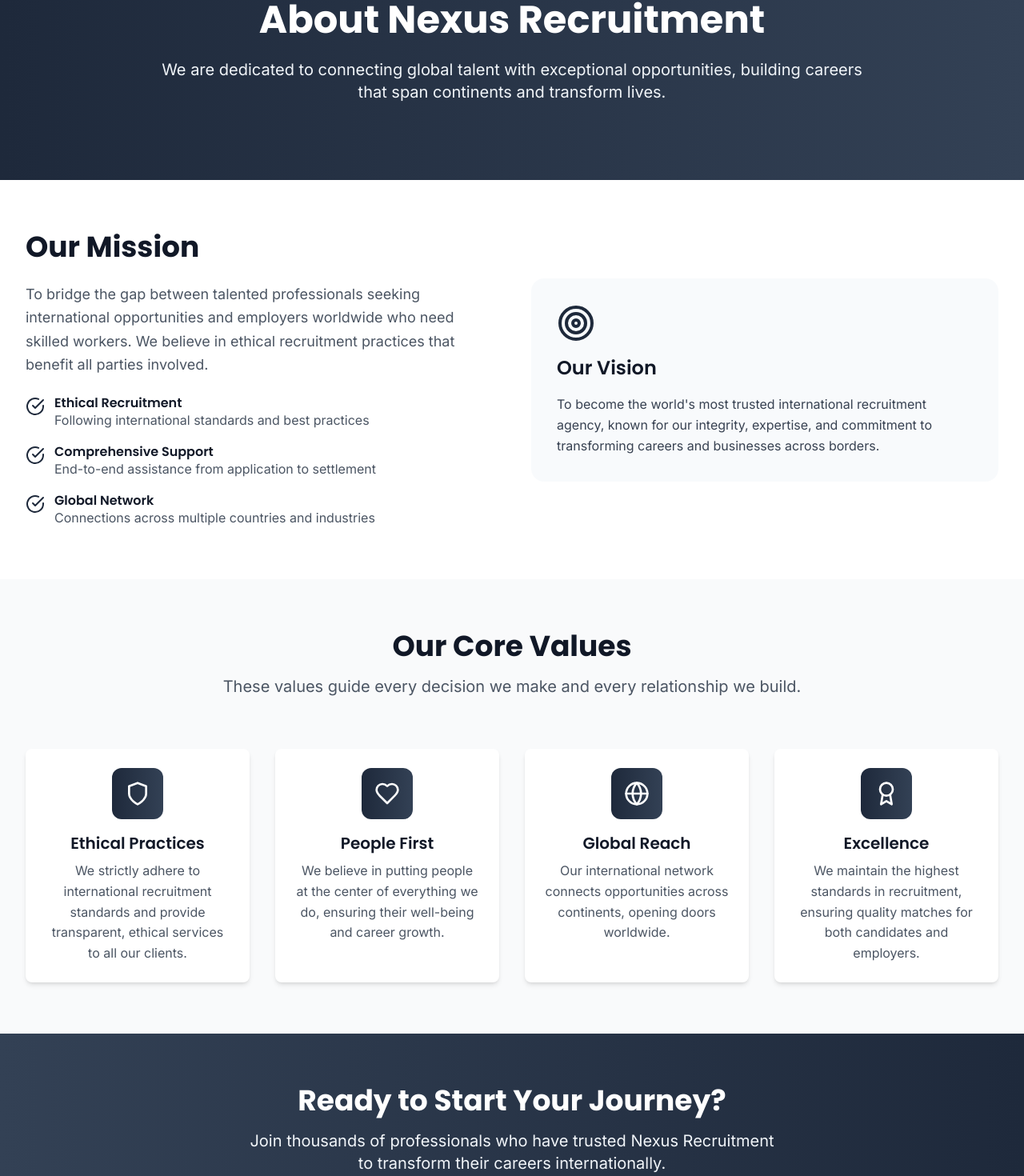
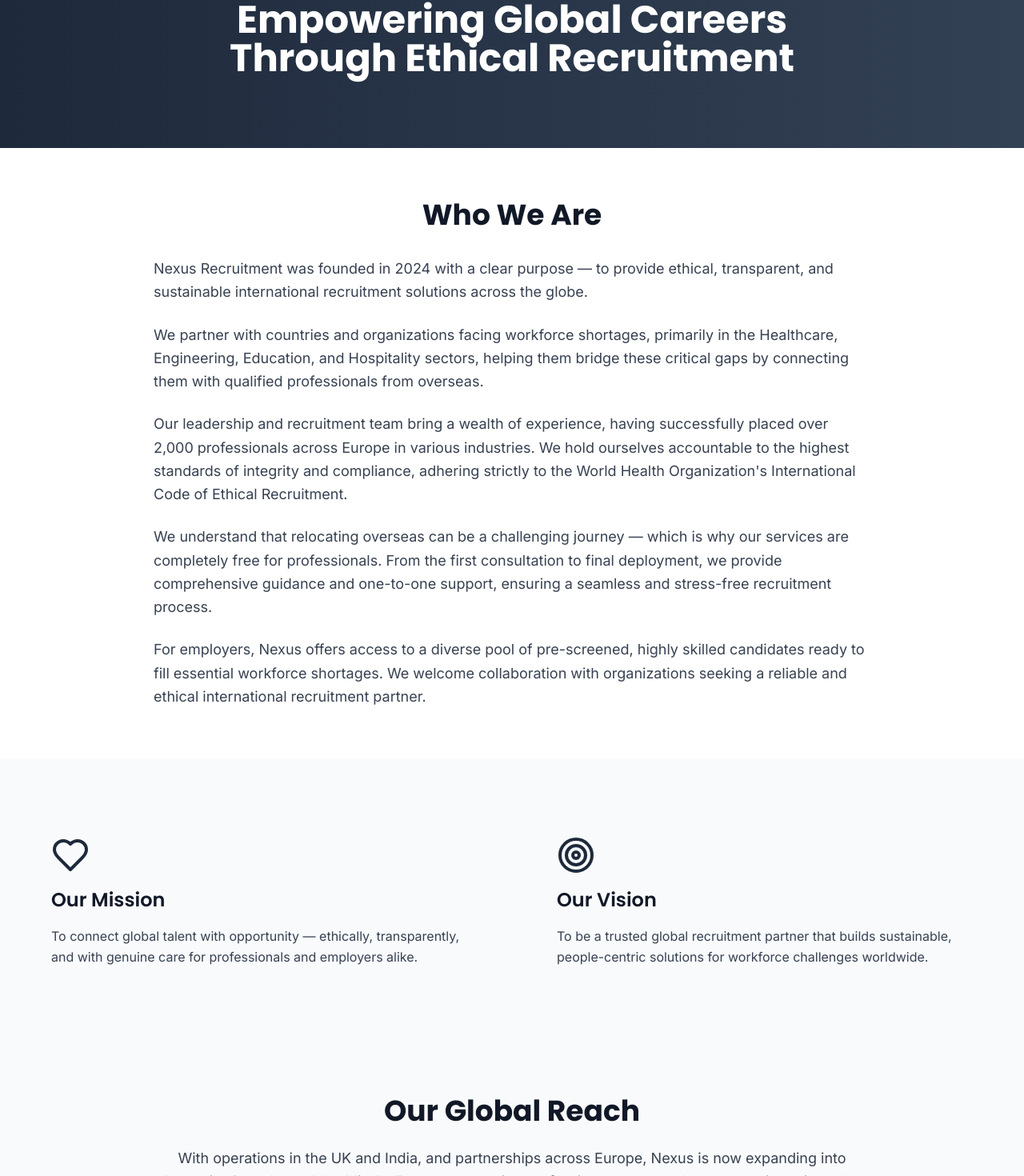
Before and after one commit to eddierock1994/AEF-UK, a React (Vite) app: page /about in a window 1280 px wide. Shown: the part 143-1613 px from the top of the page at 80% size. Built offline with nearby package versions, Linux system fonts and the light colour scheme.

Commit message:
Adding content

```diff
--- a/src/components/Footer.jsx
+++ b/src/components/Footer.jsx
@@ -134,7 +134,7 @@
                   <social.icon className="h-5 w-5" />
                 </a>
               ))}
-            </div>
+          </div>
             <div className="text-center md:text-right">
               <p className="text-gray-400 text-sm">
                 © {currentYear} {import.meta.env.COMPANY_NAME} Recruitment Solutions. All rights reserved.
--- a/src/pages/About.jsx
+++ b/src/pages/About.jsx
@@ -18,24 +18,24 @@
 const About = () => {
   const values = [
     {
+      icon: CheckCircle,
+      title: 'Integrity',
+      description: 'We uphold fairness, honesty, and transparency in everything we do.'
+    },
+    {
       icon: Shield,
-      title: 'Ethical Practices',
-      description: 'We strictly adhere to international recruitment standards and provide transparent, ethical services to all our clients.'
+      title: 'Accountability',
+      description: 'We take ownership of every placement and every promise.'
     },
     {
       icon: Heart,
-      title: 'People First',
-      description: 'We believe in putting people at the center of everything we do, ensuring their well-being and career growth.'
-    },
-    {
-      icon: Globe,
-      title: 'Global Reach',
-      description: 'Our international network connects opportunities across continents, opening doors worldwide.'
+      title: 'Empathy',
+      description: 'We understand the hopes, challenges, and aspirations behind every career move.'
     },
     {
       icon: Award,
       title: 'Excellence',
-      description: 'We maintain the highest standards in recruitment, ensuring quality matches for both candidates and employers.'
+      description: 'We continuously strive to exceed expectations for both professionals and employers.'
     }
   ]
 
@@ -106,78 +106,100 @@
         <div className="container-max">
           <div className="max-w-4xl mx-auto text-center">
             <h1 className="text-4xl md:text-5xl font-heading font-bold mb-6">
-              About {import.meta.env.COMPANY_NAME} Recruitment
+              Empowering Global Careers Through Ethical Recruitment
             </h1>
-            <p className="text-xl mb-8 text-primary-100">
-              We are dedicated to connecting global talent with exceptional opportunities,
-              building careers that span continents and transform lives.
+          </div>
+        </div>
+      </section>
+
+      {/* Who We Are */}
+      <section className="section-padding bg-white">
+        <div className="container-max">
+          <div className="max-w-4xl mx-auto">
+            <h2 className="text-3xl md:text-4xl font-heading font-bold text-gray-900 mb-8 text-center">
+              Who We Are
+            </h2>
+            <div className="space-y-6 text-lg text-gray-700 leading-relaxed">
+              <p>
+                Nexus Recruitment was founded in 2024 with a clear purpose — to provide ethical,
+                transparent, and sustainable international recruitment solutions across the globe.
+              </p>
+              <p>
+                We partner with countries and organizations facing workforce shortages, primarily in the
+                Healthcare, Engineering, Education, and Hospitality sectors, helping them bridge these
+                critical gaps by connecting them with qualified professionals from overseas.
+              </p>
+              <p>
+                Our leadership and recruitment team bring a wealth of experience, having successfully placed
+                over 2,000 professionals across Europe in various industries. We hold ourselves accountable
+                to the highest standards of integrity and compliance, adhering strictly to the World Health
+                Organization's International Code of Ethical Recruitment.
+              </p>
+              <p>
+                We understand that relocating overseas can be a challenging journey — which is why our
+                services are completely free for professionals. From the first consultation to final deployment,
+                we provide comprehensive guidance and one-to-one support, ensuring a seamless and
+                stress-free recruitment process.
+              </p>
+              <p>
+                For employers, Nexus offers access to a diverse pool of pre-screened, highly skilled
+                candidates ready to fill essential workforce shortages. We welcome collaboration with
+                organizations seeking a reliable and ethical international recruitment partner.
+              </p>
+            </div>
+          </div>
+        </div>
+      </section>
+
+      {/* Mission & Vision */}
+      <section className="section-padding bg-gray-50">
+        <div className="container-max">
+          <div className="grid grid-cols-1 lg:grid-cols-2 gap-12 items-stretch">
+            <div className="bg-gradient-to-br from-primary-50 to-accent-50 rounded-2xl p-8">
+              <Heart className="h-12 w-12 text-primary-600 mb-4" />
+              <h2 className="text-2xl font-semibold text-gray-900 mb-4">
+                Our Mission
+              </h2>
+              <p className="text-gray-700 leading-relaxed">
+                To connect global talent with opportunity — ethically, transparently, and with
+                genuine care for professionals and employers alike.
+              </p>
+            </div>
+            <div className="bg-gradient-to-br from-primary-50 to-accent-50 rounded-2xl p-8">
+              <Target className="h-12 w-12 text-primary-600 mb-4" />
+              <h2 className="text-2xl font-semibold text-gray-900 mb-4">Our Vision</h2>
+              <p className="text-gray-700 leading-relaxed">
+                To be a trusted global recruitment partner that builds sustainable, people-centric
+                solutions for workforce challenges worldwide.
+              </p>
+            </div>
+          </div>
+        </div>
+      </section>
+
+      {/* Global Reach */}
+      <section className="section-padding bg-gray-50">
+        <div className="container-max">
+          <div className="max-w-4xl mx-auto text-center">
+            <h2 className="text-3xl md:text-4xl font-heading font-bold text-gray-900 mb-6">
+              Our Global Reach
+            </h2>
+            <p className="text-lg text-gray-700 leading-relaxed">
+              With operations in the UK and India, and partnerships across Europe, Nexus is now
+              expanding into Australia, Canada, and the Middle East — connecting professionals to
+              trusted employers in regions that need their expertise most.
             </p>
           </div>
         </div>
       </section>
 
-      {/* Mission & Vision */}
+      {/* Values */}
       <section className="section-padding bg-white">
-        <div className="container-max">
-          <div className="grid grid-cols-1 lg:grid-cols-2 gap-12 items-center">
-            <div>
-              <h2 className="text-3xl md:text-4xl font-heading font-bold text-gray-900 mb-6">
-                Our Mission
-              </h2>
-              <p className="text-lg text-gray-600 mb-6 leading-relaxed">
-                To bridge the gap between talented professionals seeking international opportunities
-                and employers worldwide who need skilled workers. We believe in ethical recruitment
-                practices that benefit all parties involved.
-              </p>
-              <div className="space-y-4">
-                <div className="flex items-start space-x-3">
-                  <CheckCircle className="h-6 w-6 text-primary-600 flex-shrink-0 mt-0.5" />
-                  <div>
-                    <h4 className="font-semibold text-gray-900">Ethical Recruitment</h4>
-                    <p className="text-gray-600">Following international standards and best practices</p>
-                  </div>
-                </div>
-                <div className="flex items-start space-x-3">
-                  <CheckCircle className="h-6 w-6 text-primary-600 flex-shrink-0 mt-0.5" />
-                  <div>
-                    <h4 className="font-semibold text-gray-900">Comprehensive Support</h4>
-                    <p className="text-gray-600">End-to-end assistance from application to settlement</p>
-                  </div>
-                </div>
-                <div className="flex items-start space-x-3">
-                  <CheckCircle className="h-6 w-6 text-primary-600 flex-shrink-0 mt-0.5" />
-                  <div>
-                    <h4 className="font-semibold text-gray-900">Global Network</h4>
-                    <p className="text-gray-600">Connections across multiple countries and industries</p>
-                  </div>
-                </div>
-              </div>
-            </div>
-            <div className="relative">
-              <div className="bg-gradient-to-br from-primary-50 to-accent-50 rounded-2xl p-8">
-                <Target className="h-12 w-12 text-primary-600 mb-4" />
-                <h3 className="text-2xl font-semibold text-gray-900 mb-4">Our Vision</h3>
-                <p className="text-gray-700 leading-relaxed">
-                  To become the world's most trusted international recruitment agency,
-                  known for our integrity, expertise, and commitment to transforming careers
-                  and businesses across borders.
-                </p>
-              </div>
-            </div>
-          </div>
-        </div>
-      </section>
-
-      {/* Values */}
-      <section className="section-padding bg-gray-50">
         <div className="container-max">
           <div className="text-center mb-16">
             <h2 className="text-3xl md:text-4xl font-heading font-bold text-gray-900 mb-4">
-              Our Core Values
+              Our Values
             </h2>
-            <p className="text-xl text-gray-600 max-w-3xl mx-auto">
-              These values guide every decision we make and every relationship we build.
-            </p>
           </div>
 
           <div className="grid grid-cols-1 md:grid-cols-2 lg:grid-cols-4 gap-8">
--- a/src/pages/Home.jsx
+++ b/src/pages/Home.jsx
@@ -58,22 +58,22 @@
     {
       icon: Stethoscope,
       title: 'Healthcare',
-      description: 'Connecting healthcare professionals with leading medical institutions worldwide'
+      description: 'Empowering doctors, nurses, and allied professionals to build meaningful global careers in world-class healthcare systems.'
     },
     {
       icon: Wrench,
       title: 'Engineering',
-      description: 'Placing skilled engineers in infrastructure and technology projects globally'
+      description: 'Connecting engineers and technical experts with innovative companies driving infrastructure and technology worldwide.'
     },
     {
       icon: GraduationCap,
       title: 'Education',
-      description: 'Matching educators with prestigious schools and universities internationally'
+      description: 'Helping skilled educators and academic professionals find rewarding roles in international schools and universities.'
     },
     {
       icon: HardHat,
       title: 'Hospitality',
-      description: ''
+      description: 'Bringing talented chefs, hoteliers, and service professionals to leading hospitality destinations across the globe.'
     }
   ]
 
```
